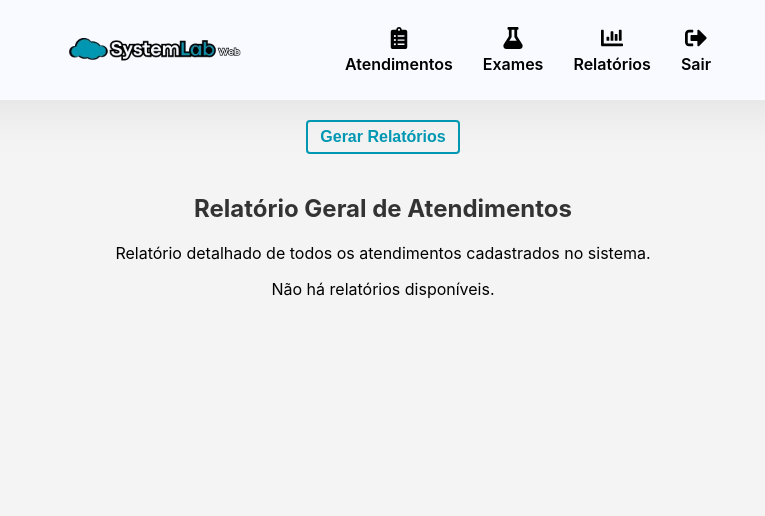
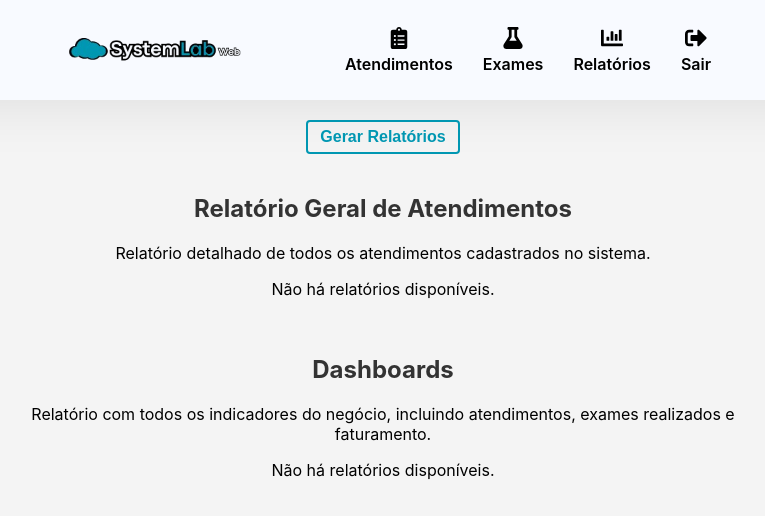
Before and after one commit to CoderRocha/systemlab-web, a React (Create React App) app in the folder front-end/: page /relatorios in a window 1280 px wide. Shown: the top 516 px of the page, without its empty margins (257-1022 px from the left). Built offline with nearby package versions, Linux system fonts and the light colour scheme.

Commit message:
added a message to appear when 'dashboard' isn't created yet

```diff
--- a/front-end/src/pages/relatorios/Relatorios.js
+++ b/front-end/src/pages/relatorios/Relatorios.js
@@ -156,12 +156,17 @@ export default function Relatorios() {
             </table>
           )}
         </div>
-        {/* Grids parecidas com um Power B.I */}
+        {/* Grids parecidas com um Power BI */}
+        <div className={styles.listContainer}>
+          <h2>Dashboards</h2>
+          <p>Relatório com todos os indicadores do negócio, incluindo atendimentos, exames realizados e faturamento.</p>
+          {/* exibir mensagem quando não houver relatórios gerados igual no relatório acima */}
+          {!reportGenerated && <p>Não há relatórios disponíveis.</p>}
+        </div>
+
+        {/* mostrar o botão de export apenas quando o relatório for gerado */}
         {reportGenerated && (
-          <div className={styles.listContainer}>
-            <h2>Dashboards</h2>
-            <p>Relatório com todos os indicadores do negócio, incluindo atendimentos, exames realizados e faturamento.</p>
-            {/* baixar apenas os dados do dashboard */}
+          <div>
             <button className={`${styles.btnExcel}`} onClick={downloadDashboardExcel}>
               <FaFileExcel size={24} style={{ marginRight: '8px' }} />
               Exportar Dashboard
```
